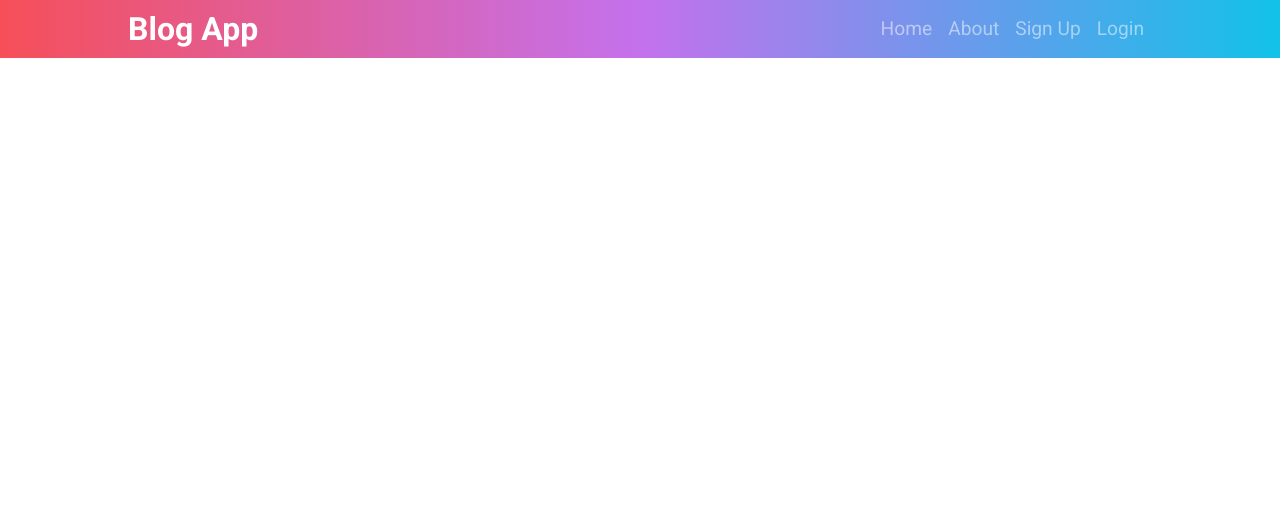
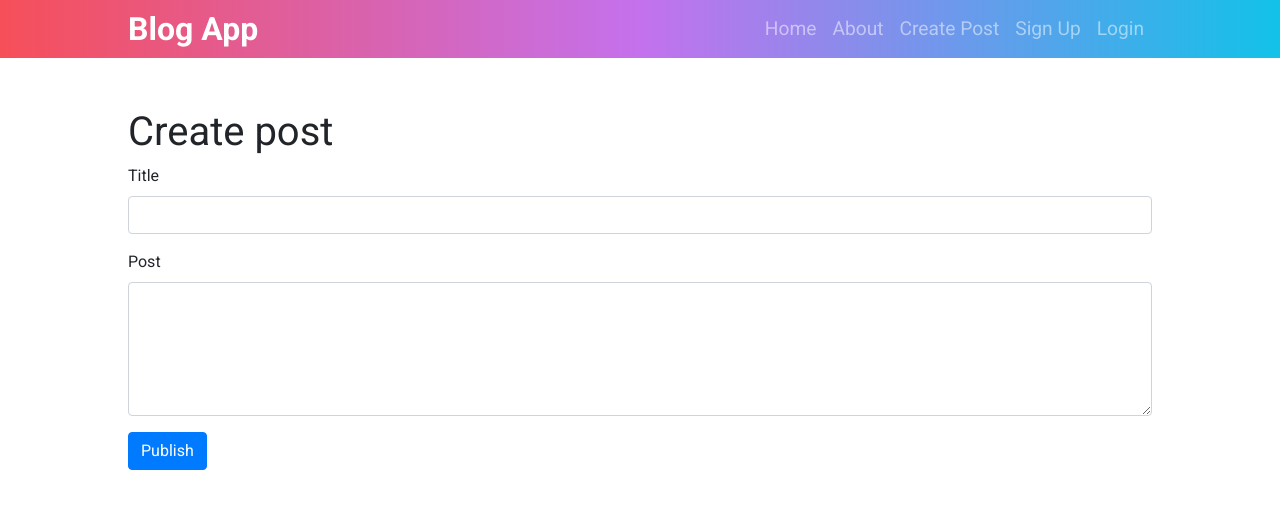
Before and after one commit to tejan-singh/Blog-App, a React (Create React App) app: page /create in a window 1280 px wide. Shown: the top 508 px of the page. Built offline with nearby package versions, Linux system fonts and the light colour scheme.

Commit message:
added create post page to the project

```diff
--- a/public/style.css
+++ b/public/style.css
@@ -75,3 +75,9 @@ body{
   .social-logo {
     margin: 20px 10px;
   }
+
+
+  /*Create Post*/
+  .create-post{
+      padding-top: 50px;
+  }
--- a/src/App.js
+++ b/src/App.js
@@ -19,8 +19,9 @@ function App() {
       <Switch>
         {/* instead of individual route to shorten your code, use map function to render props from Routes.js  */}
         {
-          Routes.map( route => (
+          Routes.map( (route,index) => (
             <Route
+            key={index}
             path={route.path}
             exact={route.exact}
             component={route.component}
--- a/src/Components/NavBar.js
+++ b/src/Components/NavBar.js
@@ -5,7 +5,7 @@ function NavBar(){
     return(
         <div>
         <nav className = "navbar navbar-expand-md navbar-dark">
-            <a className="navbar-brand">Blog App</a>
+            <Link className="navbar-brand" to="/">Blog App</Link>
 
             <button class="navbar-toggler" type="button" data-toggle="collapse" data-target="#navbarTogglerDemo01" aria-controls="navbarTogglerDemo01" aria-expanded="false" aria-label="Toggle navigation">
                 <span class="navbar-toggler-icon"></span>
@@ -15,6 +15,7 @@ function NavBar(){
             <ul className="navbar-nav ml-auto">
                 <li className="navbar-item"><Link className="nav-link" to="/">Home</Link></li>
                 <li className="navbar-item"><Link className="nav-link" to="/about">About</Link></li>
+                <li className="navbar-item"><Link className="nav-link" to="/create">Create Post</Link></li>
                 <li className="navbar-item"><Link className="nav-link" to="/signup">Sign Up</Link></li>
                 <li className="navbar-item"><Link className="nav-link" to="/login">Login</Link></li>
             </ul>
--- /dev/null
+++ b/src/Pages/CreateBlog.js
@@ -0,0 +1,26 @@
+import React from "react";
+
+function CreateBlog() {
+    return (
+        <div>
+            <div className="container-fluid create-post">
+            <h1>Create post</h1>
+            <form action="/compose" method="POST">
+                <div class="form-group">
+                    <label for="inputData">Title</label>
+                    <input type="text" name="inputTitle" id="inputData" class="form-control" />
+                </div>
+
+                <div class="form-group">
+                        <label for="publish">Post</label>
+                        <textarea name="inputBody" id="" publish class="form-control" rows="5"></textarea>
+                </div>
+
+                <button type="submit" class="btn btn-primary" id="publish">Publish</button>
+            </form>
+            </div>
+      </div>
+    )
+  }
+
+export default CreateBlog;
--- a/src/Routes.js
+++ b/src/Routes.js
@@ -1,12 +1,13 @@
 import React from "react";
 import Home from "./Pages/Home";
 import About from "./Pages/About";
+import CreateBlog from "./Pages/CreateBlog";
 import Login from "./Pages/Login";
 import SignUp from "./Pages/SignUp";
-import App from "./App";
+
 
 // provide the path in array form as objects to App.js where it render as props
-export default [
+const RoutePathsObjects = [
     {
         path: "/",
         exact: true,
@@ -26,5 +27,12 @@ export default [
     {
         path: "/login",
         component: () => <Login />,
+    },
+
+    {
+        path: "/create",
+        component: () => <CreateBlog />,
     }
 ]
+
+export default RoutePathsObjects;
```
